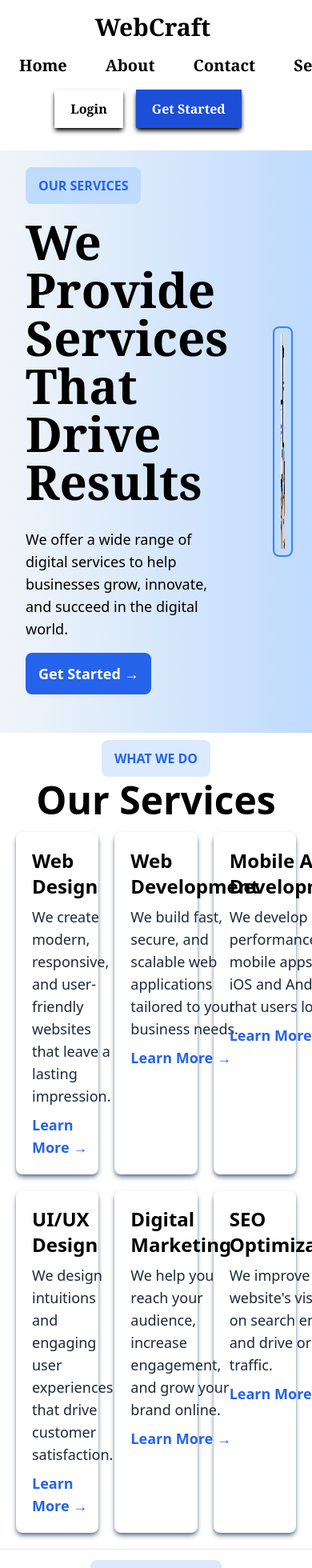
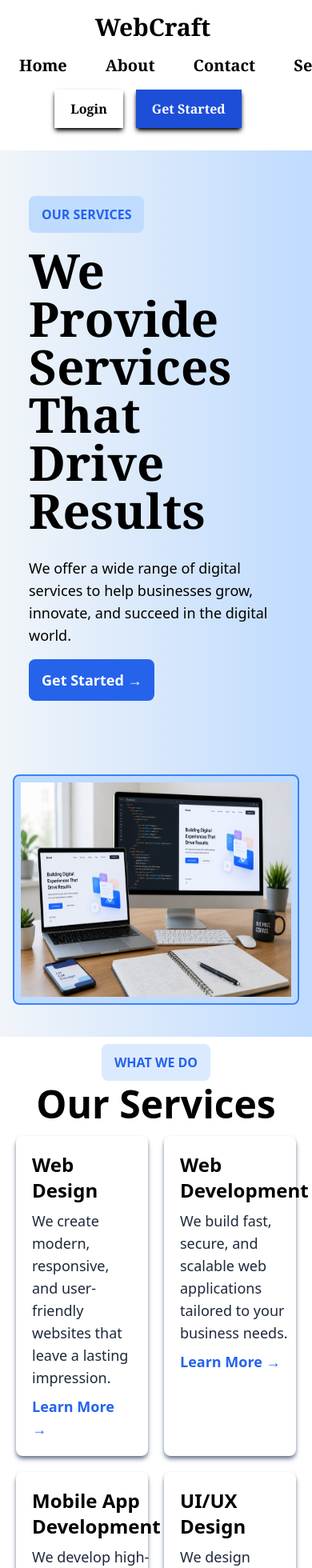
Before and after one commit to sakshimaurya7/landing-page, a React (Vite) app: page /services in a window 390 px wide. Shown: the top 1960 px of the page at 80% size. Built offline with nearby package versions, Linux system fonts and the light colour scheme.

Commit message:
Add responsiveness

```diff
--- a/src/pages/Services.jsx
+++ b/src/pages/Services.jsx
@@ -3,10 +3,10 @@ import React from 'react'
 const Services = () => {
   return (
     <>
-    <div className='flex justify-around items-center bg-gradient-to-r from-slate-100 to-blue-200'>
-      <div className='w-full m-8'>
-        <span className="text-blue-600 font-bold bg-blue-200 hover:text-white hover:bg-blue-600 py-3 px-4 rounded-lg">OUR SERVICES</span>
-        <h1 className='font-extrabold text-6xl font-serif my-7'>We Provide Services That Drive Results</h1>
+    <div className='flex flex-col justify-around items-center bg-gradient-to-r from-slate-100 to-blue-200 sm:flex-col md:flex-col lg:flex-row p-4'>
+      <div className='w-full m-8 sm:text-center md:text-center lg:text-left p-5'>
+        <span className="text-blue-600 font-bold bg-blue-200 hover:text-white hover:bg-blue-600 py-3 px-4 rounded-lg ">OUR SERVICES</span>
+        <h1 className='font-extrabold text-6xl font-serif my-7 sm:text-4xl md:text-5xl lg:text-6xl'>We Provide Services That Drive Results</h1>
         <p className='text-lg' >We offer a wide range of digital services to help businesses grow, innovate, and succeed in the digital world.</p>
         <button className='bg-blue-600 text-white hover:bg-blue-200 hover:text-blue-600 font-bold text-lg my-4 py-3 px-4 rounded-lg'>Get Started  &rarr;</button>
       </div>
@@ -23,7 +23,7 @@ const Services = () => {
       </section>
 
 
-      <div className='grid grid-cols-3 gap-5'>
+      <div className='grid grid-cols-2 gap-5 md:grid-cols-2 sm:grid-cols-1 lg:grid-cols-3'>
         <section className='flex justify-around shadow-md shadow-slate-500 rounded-lg p-5'>
           <span>
             <img src="" alt="" />
```
